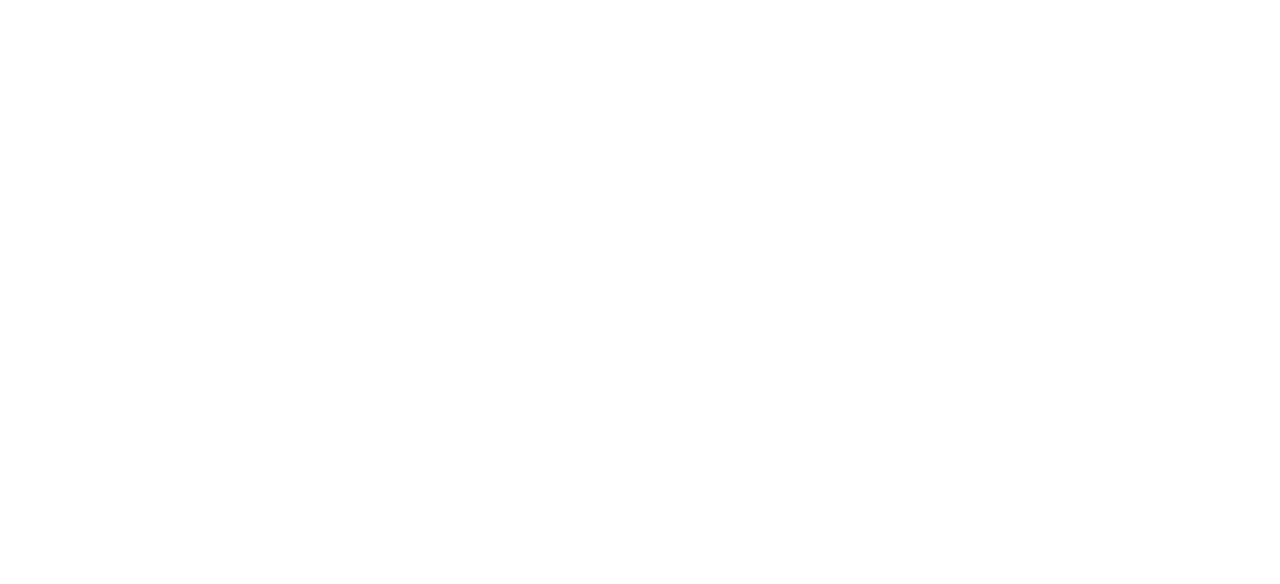
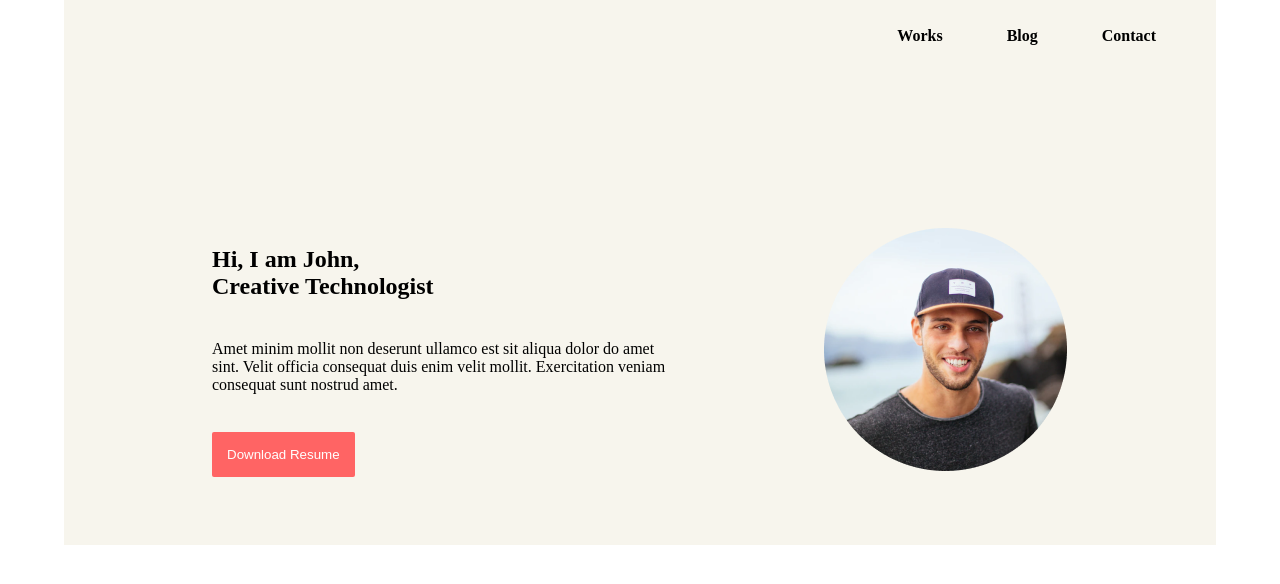
Before and after one commit to tasniahema/PortfolioUI_Web-Mobile, a plain HTML site: page index.html in a window 1280 px wide. Drawn offline with Linux system fonts and the light colour scheme.

Commit message:
Header_Section

```diff
--- a/index.html
+++ b/index.html
@@ -4,6 +4,37 @@
     <meta charset="UTF-8" />
     <meta name="viewport" content="width=device-width, initial-scale=1.0" />
     <title>PortfolioUI_Web&Mobile</title>
+    <link rel="stylesheet" href="style.css" />
   </head>
-  <body></body>
+  <body>
+    <div class="main-container">
+      <!-- header section -->
+
+      <section>
+        <div class="nav-header">
+          <span class="nav-item">
+            <a href="#">Works</a>
+            <a href="#">Blog</a>
+            <a href="#">Contact</a>
+          </span>
+        </div>
+
+        <div class="header">
+          <div class="header-left">
+            <h1>Hi, I am John, <br />Creative Technologist</h1>
+            <p>
+              Amet minim mollit non deserunt ullamco est sit aliqua dolor do
+              amet <br />sint. Velit officia consequat duis enim velit mollit.
+              Exercitation veniam <br />consequat sunt nostrud amet.
+            </p>
+            <button class="btn-primary">Download Resume</button>
+          </div>
+
+          <div class="header-right">
+            <img src="image.png" alt="image" />
+          </div>
+        </div>
+      </section>
+    </div>
+  </body>
 </html>
--- a/style.css
+++ b/style.css
@@ -0,0 +1,70 @@
+* {
+  margin: 0;
+  padding: 0;
+  box-sizing: border-box;
+}
+
+body {
+  background-color: rgb(255, 255, 255);
+}
+.main-container {
+  max-width: 1152px;
+  margin: 0 auto;
+  background-color: rgb(247, 245, 237);
+}
+
+.nav-header {
+  display: flex;
+  justify-content: right;
+  position: relative;
+  flex-direction: row;
+}
+
+.nav-item a {
+  color: black;
+  font-weight: bold;
+  position: relative;
+  text-decoration: none;
+  margin-right: 60px;
+  top: 27px;
+}
+
+.header {
+  display: flex;
+  position: relative;
+  justify-content: space-between;
+  margin-top: 210px;
+  margin-left: 148px;
+}
+
+.header-left h1 {
+  margin-top: 18px;
+}
+.header-left p {
+  width: 497;
+  height: 66;
+  margin-top: 40px;
+  margin-bottom: 38px;
+  left: 148px;
+}
+.btn-primary {
+  width: 208;
+  height: 47;
+  top: 477px;
+  left: 148px;
+  border-radius: 2px;
+  background-color: #ff6464;
+  color: white;
+  border: none;
+  padding: 15px;
+}
+
+.header-right {
+  justify-content: flex-start;
+  padding: 0;
+  width: 243;
+  height: 243;
+  margin-right: 149px;
+  left: 760px;
+  margin-bottom: 70px;
+}
```
Also changed, not shown: image.png (added).
